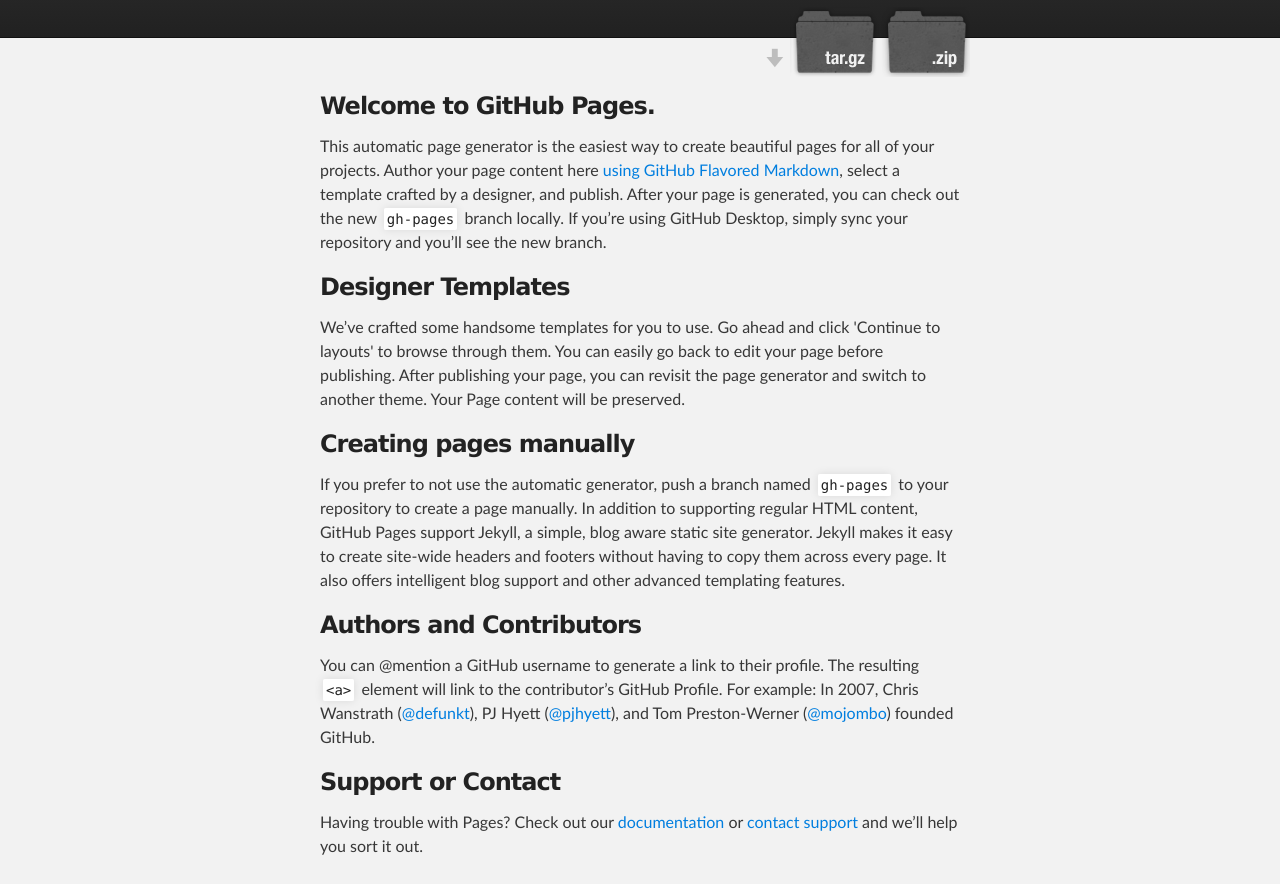
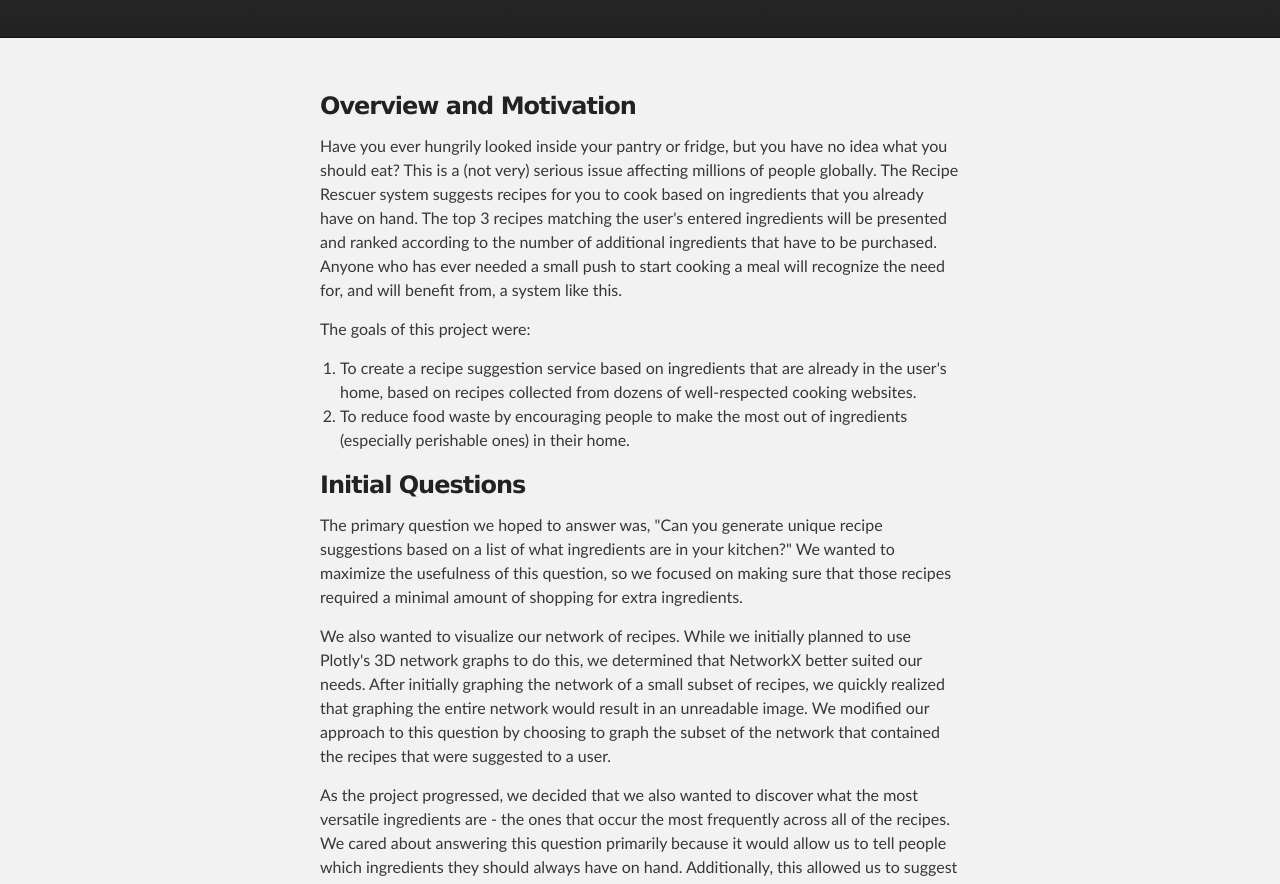
Before and after one commit to sagar794/RecipeRescuer, a plain HTML site: page index.html in a window 1280 px wide. Shown: the part 136-1020 px from the top of the page. Drawn offline with Linux system fonts and the light colour scheme.

Commit message:
Update index.html

```diff
--- a/index.html
+++ b/index.html
@@ -8,7 +8,7 @@
 
     <link rel="stylesheet" type="text/css" media="screen" href="stylesheets/stylesheet.css">
 
-    <title>Reciperescuer</title>
+    <title>Recipe Rescuer</title>
   </head>
 
   <body>
@@ -16,15 +16,11 @@
     <!-- HEADER -->
     <div id="header_wrap" class="outer">
         <header class="inner">
-          <a id="forkme_banner" href="https://github.com/sagar794/RecipeRescuer">View on GitHub</a>
+          <a id="forkme_banner" href="https://github.edu/sagar794/RecipeRescuer">View on GitHub</a>
 
-          <h1 id="project_title">Reciperescuer</h1>
+          <h1 id="project_title">Recipe Rescuer</h1>
           <h2 id="project_tagline"></h2>
 
-            <section id="downloads">
-              <a class="zip_download_link" href="https://github.com/sagar794/RecipeRescuer/zipball/master">Download this project as a .zip file</a>
-              <a class="tar_download_link" href="https://github.com/sagar794/RecipeRescuer/tarball/master">Download this project as a tar.gz file</a>
-            </section>
         </header>
     </div>
 
@@ -32,36 +28,44 @@
     <div id="main_content_wrap" class="outer">
       <section id="main_content" class="inner">
         <h3>
-<a id="welcome-to-github-pages" class="anchor" href="#welcome-to-github-pages" aria-hidden="true"><span aria-hidden="true" class="octicon octicon-link"></span></a>Welcome to GitHub Pages.</h3>
+<a id="welcome-to-github-pages" class="anchor" href="#welcome-to-github-pages" aria-hidden="true"><span aria-hidden="true" class="octicon octicon-link"></span></a>Overview and Motivation</h3>
 
-<p>This automatic page generator is the easiest way to create beautiful pages for all of your projects. Author your page content here <a href="https://guides.github.com/features/mastering-markdown/">using GitHub Flavored Markdown</a>, select a template crafted by a designer, and publish. After your page is generated, you can check out the new <code>gh-pages</code> branch locally. If you’re using GitHub Desktop, simply sync your repository and you’ll see the new branch.</p>
+<p>Have you ever hungrily looked inside your pantry or fridge, but you have no idea what you should eat? This is a (not very) serious issue affecting millions of people globally. The Recipe Rescuer system suggests recipes for you to cook based on ingredients that you already have on hand. The top 3 recipes matching the user's entered ingredients will be presented and ranked according to the number of additional ingredients that have to be purchased. Anyone who has ever needed a small push to start cooking a meal will recognize the need for, and will benefit from, a system like this.</p>
+<p>The goals of this project were:<br><ol><li>To create a recipe suggestion service based on ingredients that are already in the user's home, based on recipes collected from dozens of well-respected cooking websites.</li><li>To reduce food waste by encouraging people to make the most out of ingredients (especially perishable ones) in their home.</li></ol></p>
+<h3>
+<a id="designer-templates" class="anchor" href="#designer-templates" aria-hidden="true"><span aria-hidden="true" class="octicon octicon-link"></span></a>Initial Questions</h3>
+
+<p>The primary question we hoped to answer was, "Can you generate unique recipe suggestions based on a list of what ingredients are in your kitchen?" We wanted to maximize the usefulness of this question, so we focused on making sure that those recipes required a minimal amount of shopping for extra ingredients.</p>
+<p>We also wanted to visualize our network of recipes. While we initially planned to use Plotly's 3D network graphs to do this, we determined that NetworkX better suited our needs. After initially graphing the network of a small subset of recipes, we quickly realized that graphing the entire network would result in an unreadable image. We modified our approach to this question by choosing to graph the subset of the network that contained the recipes that were suggested to a user.</p>
+<p>As the project progressed, we decided that we also wanted to discover what the most versatile ingredients are - the ones that occur the most frequently across all of the recipes. We cared about answering this question primarily because it would allow us to tell people which ingredients they should always have on hand. Additionally, this allowed us to suggest recipes that use these food staples. Finally, we were also able to graph the most versatile ingredient and all of its immediate connections to demonstrate how important that ingredient is to cooking.</p>
+<p>We were also curious about whether or not we could place ingredients into categories using Latent Dirichlet Allocation (LDA). This was an additional question that we attempted to answer near the end of the system's development. The extracted ingredient groupings could easily be identified as sweet or savory, but more detailed categorization wasn't possible.</p>
 
 <h3>
-<a id="designer-templates" class="anchor" href="#designer-templates" aria-hidden="true"><span aria-hidden="true" class="octicon octicon-link"></span></a>Designer Templates</h3>
+<a id="creating-pages-manually" class="anchor" href="#creating-pages-manually" aria-hidden="true"><span aria-hidden="true" class="octicon octicon-link"></span></a>Our Data</h3>
 
-<p>We’ve crafted some handsome templates for you to use. Go ahead and click 'Continue to layouts' to browse through them. You can easily go back to edit your page before publishing. After publishing your page, you can revisit the page generator and switch to another theme. Your Page content will be preserved.</p>
+<p>The recipe data for this project comes from a recipe database called Open Recipes on github (<a href = "https://github.com/fictivekin/openrecipes">https://github.com/fictivekin/openrecipes</a>). There are approximately 173,000 recipes in this data that come from dozens of well-known cooking websites. This data was an excellent find, but it required a great deal of cleanup to prepare it for our analysis.</p>
+<p>Since there were no identifiable patterns to how the ingredients were listed, we had to search through every listed ingredient in every recipe to extract out the food item (ex. low fat no GMO organic milk -> milk). This was possible by creating a list of 1600 food items and checking to see if one of these food items were a substring of the listed ingredient. If none of the food items were a substring of the listed ingredient then that food item was still added. This was done so that data would not be completely lost.</p>
+<p>This proccess took a great deal of time. The algorithm took approximately 25 hours even though we split up and ran different subsets of the data between three people. After running the data through this algorithm, finishing touches were added using regex patterns.
+</p>
+<p>After the cleaning proccess, we were only left with approximately 90,0000 recipe entries since many of the data entries had incorrect data (ex. no food items were listed in ingredient column).</p>
+<h3>
+<a id="authors-and-contributors" class="anchor" href="#authors-and-contributors" aria-hidden="true"><span aria-hidden="true" class="octicon octicon-link"></span></a>Final Analysis & Discussion</h3>
+
+<p>The primary goal of Recipe Rescuer was to create a recipe suggestion service based on ingredients that are already in the user's home, based on recipes collected from dozens of well-respected cooking websites. We were able to successfully achieve this goal through building a network of ingredients from 90,000 recipes. A user can enter a handful of ingredients they would like to use, and Recipe Rescuer uses this network to find and visualize 3 recipes that require the least amount of additional shopping. The network is also used to determine what the most commonly used ingredients are across all of the recipes. Finally, LDA was used to classify ingredients according to whether they are sweet or savory.</p>
+<img src="http://i.imgur.com/sfJdeBQ.png">
+<p>We learned that there are many diverse ingredients and recipes available on the internet. We also learned that staple ingredients such as salt, butter, and eggs can be combined in many different ways with just a few other ingredients to create many different meals. Through our network analysis, we learned how different ingredients are connected. Using the results of Recipe Rescuer, we realized how easy it can be to cook meals using just a few simple ingredients that you already have lying around.
+</p>
 
 <h3>
-<a id="creating-pages-manually" class="anchor" href="#creating-pages-manually" aria-hidden="true"><span aria-hidden="true" class="octicon octicon-link"></span></a>Creating pages manually</h3>
+<a id="support-or-contact" class="anchor" href="#support-or-contact" aria-hidden="true"><span aria-hidden="true" class="octicon octicon-link"></span></a>Contributers</h3>
 
-<p>If you prefer to not use the automatic generator, push a branch named <code>gh-pages</code> to your repository to create a page manually. In addition to supporting regular HTML content, GitHub Pages support Jekyll, a simple, blog aware static site generator. Jekyll makes it easy to create site-wide headers and footers without having to copy them across every page. It also offers intelligent blog support and other advanced templating features.</p>
-
-<h3>
-<a id="authors-and-contributors" class="anchor" href="#authors-and-contributors" aria-hidden="true"><span aria-hidden="true" class="octicon octicon-link"></span></a>Authors and Contributors</h3>
-
-<p>You can @mention a GitHub username to generate a link to their profile. The resulting <code>&lt;a&gt;</code> element will link to the contributor’s GitHub Profile. For example: In 2007, Chris Wanstrath (<a href="https://github.com/defunkt" class="user-mention">@defunkt</a>), PJ Hyett (<a href="https://github.com/pjhyett" class="user-mention">@pjhyett</a>), and Tom Preston-Werner (<a href="https://github.com/mojombo" class="user-mention">@mojombo</a>) founded GitHub.</p>
-
-<h3>
-<a id="support-or-contact" class="anchor" href="#support-or-contact" aria-hidden="true"><span aria-hidden="true" class="octicon octicon-link"></span></a>Support or Contact</h3>
-
-<p>Having trouble with Pages? Check out our <a href="https://help.github.com/pages">documentation</a> or <a href="https://github.com/contact">contact support</a> and we’ll help you sort it out.</p>
+<p>Amy Kruzick, Jacqueline Vital, Sagar Ali</p>
       </section>
     </div>
 
     <!-- FOOTER  -->
     <div id="footer_wrap" class="outer">
       <footer class="inner">
-        <p class="copyright">Reciperescuer maintained by <a href="https://github.com/sagar794">sagar794</a></p>
         <p>Published with <a href="https://pages.github.com">GitHub Pages</a></p>
       </footer>
     </div>
```
